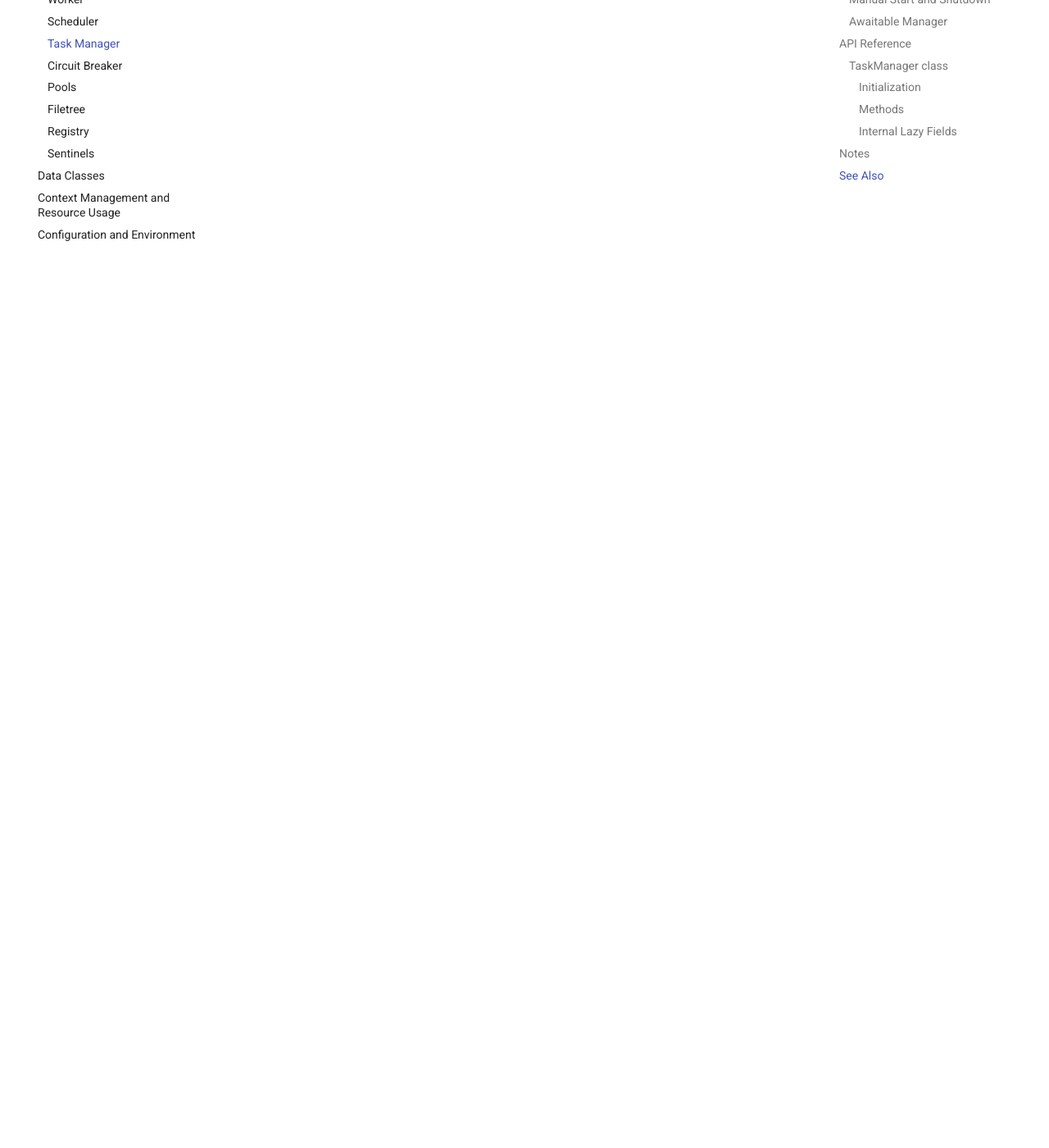
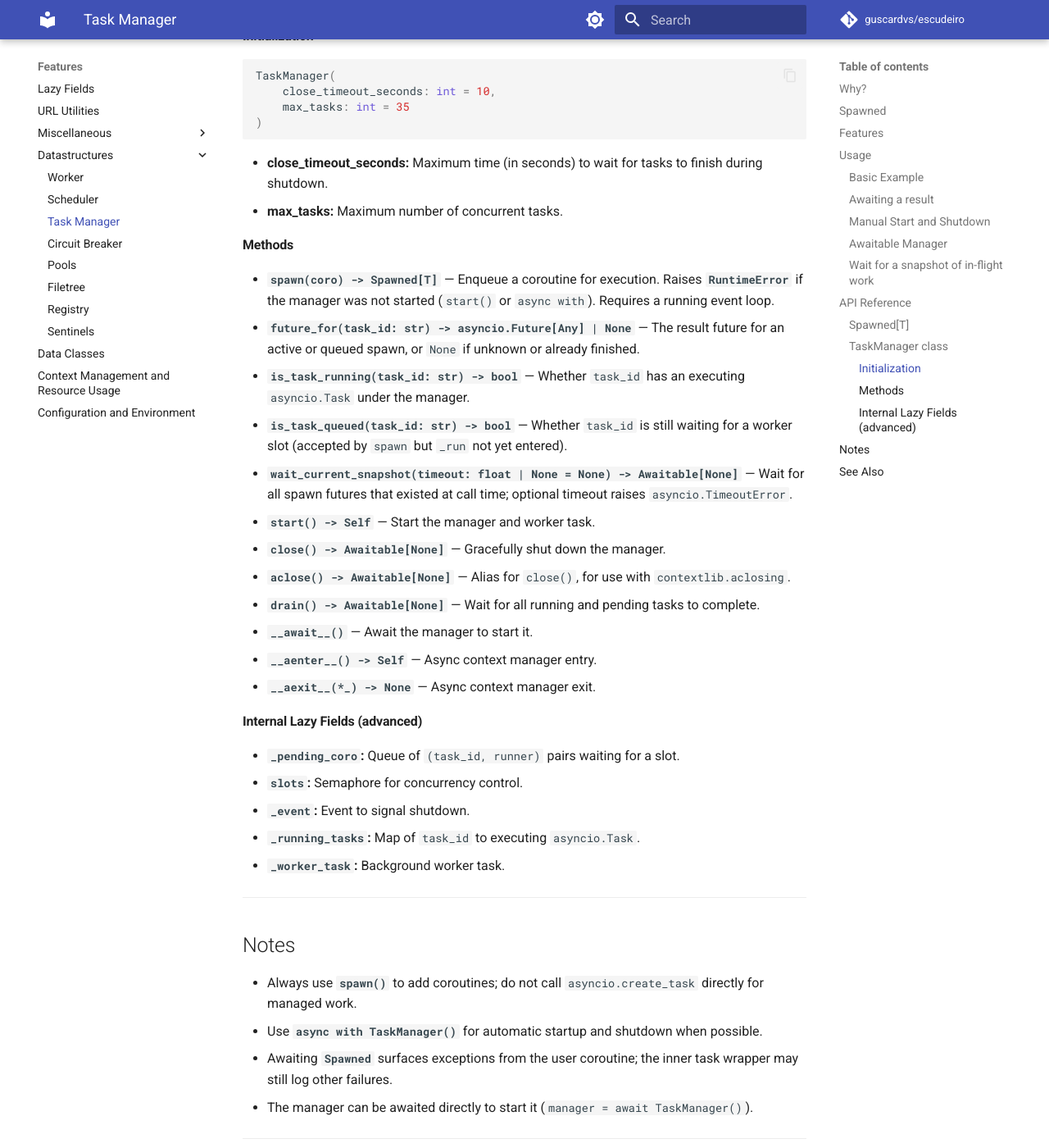
Before and after one commit to guscardvs/escudeiro, an MkDocs documentation site: the page built from docs/features/datastructures/manager.md, in a window 1280 px wide and 1400 px high, scrolled down 3751 px. Shown: the whole window at 82% size. Built offline with MkDocs 1.6.1 and Material for MkDocs 9.7.7, drawn with Linux system fonts in a browser that asks for light colours; comment, search, counter and statistics services are not loaded; the version menu is left out; some of the changed text lies outside the part shown.

Commit message:
bump: version 0.4.0 → 0.5.0
### Breaking Change
- **TaskManager.spawn** now returns **`Spawned`** (an awaitable handle) instead of `None`.

### Features
- Introduced `future_for`, `is_task_running`, `is_task_queued`, and `wait_current_snapshot` for enhanced task management.
- Updated documentation for the new spawn API and helpers.

### Changes
- Updated version across all relevant files to 0.5.0.

````diff
--- a/Cargo.toml
+++ b/Cargo.toml
@@ -1,6 +1,6 @@
 [package]
 name = "escudeiro"
-version = "0.4.0"
+version = "0.5.0"
 edition = "2024"
 
 [lib]
--- a/docs/features/datastructures/manager.md
+++ b/docs/features/datastructures/manager.md
@@ -1,12 +1,19 @@
 # TaskManager
 
-The `TaskManager` class provides a robust, asynchronous task management utility for Python, designed to control and monitor concurrent coroutine execution. It offers features such as concurrency limits, graceful shutdown, and context manager support, making it a safer and more manageable alternative to using `asyncio.create_task` directly.
+The `TaskManager` class provides a robust, asynchronous task management utility
+for Python, designed to control and monitor concurrent coroutine execution. It
+offers features such as concurrency limits, graceful shutdown, and context
+manager support, making it a safer and more manageable alternative to using
+`asyncio.create_task` directly.
 
 ---
 
 ## Why?
 
-While `asyncio.create_task` is the standard way to schedule coroutines in Python, it leaves the developer responsible for tracking, limiting, and cleaning up tasks. This can lead to resource leaks, unhandled exceptions, and difficulty in shutting down applications gracefully.
+While `asyncio.create_task` is the standard way to schedule coroutines in
+Python, it leaves the developer responsible for tracking, limiting, and
+cleaning up tasks. This can lead to resource leaks, unhandled exceptions, and
+difficulty in shutting down applications gracefully.
 
 **Example with `asyncio.create_task`:**
 
@@ -32,9 +39,35 @@
 
 - **Concurrency control:** `TaskManager` enforces a maximum number of concurrent tasks.
 - **Graceful shutdown:** Ensures all tasks are completed or cancelled within a timeout.
-- **Tracking:** Tasks are tracked by unique IDs for easier management.
+- **Tracking:** Each spawn gets a stable `task_id` and a result future; helpers expose queued vs running state.
 - **Context manager:** Integrates with `async with` for automatic resource management.
-- **Exception handling:** Catches and logs exceptions from tasks.
+- **Exception handling:** Exceptions from scheduled work can be observed by awaiting the returned `Spawned` handle; the outer task wrapper still logs failures.
+
+---
+
+## `Spawned`
+
+`spawn` returns **`Spawned[T]`**: a small handle that is **awaitable** (it
+delegates to an internal `asyncio.Future[T]`), exposes **`task_id`**, and
+shares the same future as **`future_for(task_id)`** while the work is in flight.
+
+```python
+from escudeiro.ds import Spawned, TaskManager
+
+async def work() -> int:
+    return 7
+
+async def main():
+    manager = await TaskManager().start()
+    spawned: Spawned[int] = manager.spawn(work())
+    assert manager.future_for(spawned.task_id) is spawned.future
+    n = await spawned  # same as await spawned.future
+    assert n == 7
+    await manager.close()
+```
+
+Fire-and-forget remains valid: you do not have to await `Spawned` if you only
+care about side effects and shutdown via `close` / `drain`.
 
 ---
 
@@ -42,9 +75,10 @@
 
 - **Concurrency limiting** via `max_tasks`
 - **Graceful shutdown** with configurable timeout
-- **Automatic task tracking** and cleanup
-- **Context manager** and `await` support
-- **Exception handling** for all tasks
+- **Spawn handles** (`Spawned`) with optional await for results and exceptions
+- **Introspection:** `future_for`, `is_task_running`, `is_task_queued`
+- **Snapshot wait:** `wait_current_snapshot` waits only for futures present at call time
+- **Context manager** and `await` support for starting the manager
 - **Type-safe and dataclass-based**
 
 ---
@@ -70,9 +104,27 @@
 asyncio.run(main())
 ```
 
+### Awaiting a result
+
+```python
+from escudeiro.ds import TaskManager
+
+async def compute(x: int) -> int:
+    return x * 2
+
+async def main():
+    async with TaskManager() as manager:
+        out = await manager.spawn(compute(21))
+        assert out == 42
+
+# asyncio.run(main())
+```
+
 ### Manual Start and Shutdown
 
 ```python
+from escudeiro.ds import TaskManager
+
 manager = await TaskManager(max_tasks=5).start()
 for coro in coros:
     manager.spawn(coro)
@@ -82,14 +134,36 @@
 ### Awaitable Manager
 
 ```python
+from escudeiro.ds import TaskManager
+
 manager = await TaskManager(max_tasks=2)
 manager.spawn(my_coro(1))
 await manager.close()
 ```
 
+### Wait for a snapshot of in-flight work
+
+`wait_current_snapshot` copies the set of spawn result futures **once** at entry,
+then `asyncio.gather`s them. Spawns created **after** the call begins are not
+part of that wait. With `timeout`, propagates `asyncio.TimeoutError` if the
+snapshot does not finish in time.
+
+```python
+await manager.wait_current_snapshot()
+await manager.wait_current_snapshot(timeout=30.0)
+```
+
 ---
 
 ## API Reference
+
+### `Spawned[T]`
+
+Dataclass returned by `TaskManager.spawn`.
+
+- **`task_id: str`** — Stable id for this spawn until the future completes.
+- **`future: asyncio.Future[T]`** — Completes with the coroutine result or exception.
+- **`await spawned`** — Equivalent to awaiting `spawned.future`.
 
 ### `TaskManager` class
 
@@ -107,31 +181,35 @@
 
 #### Methods
 
-- `spawn(coro: Coroutine) -> None`: Enqueue a coroutine for execution.
-- `start() -> Self`: Start the manager and worker task.
-- `close() -> Awaitable[None]`: Gracefully shut down the manager.
-- `aclose() -> Awaitable[None]`: Alias for `close()`, for use with `contextlib.aclosing`.
-- `drain() -> Awaitable[None]`: Wait for all running and pending tasks to complete.
-- `__await__()`: Await the manager to start it.
-- `__aenter__() -> Self`: Async context manager entry.
-- `__aexit__(*_) -> None`: Async context manager exit.
+- **`spawn(coro) -> Spawned[T]`** — Enqueue a coroutine for execution. Raises **`RuntimeError`** if the manager was not started (`start()` or `async with`). Requires a running event loop.
+- **`future_for(task_id: str) -> asyncio.Future[Any] | None`** — The result future for an active or queued spawn, or `None` if unknown or already finished.
+- **`is_task_running(task_id: str) -> bool`** — Whether `task_id` has an executing `asyncio.Task` under the manager.
+- **`is_task_queued(task_id: str) -> bool`** — Whether `task_id` is still waiting for a worker slot (accepted by `spawn` but `_run` not yet entered).
+- **`wait_current_snapshot(timeout: float | None = None) -> Awaitable[None]`** — Wait for all spawn futures that existed at call time; optional timeout raises `asyncio.TimeoutError`.
+- **`start() -> Self`** — Start the manager and worker task.
+- **`close() -> Awaitable[None]`** — Gracefully shut down the manager.
+- **`aclose() -> Awaitable[None]`** — Alias for `close()`, for use with `contextlib.aclosing`.
+- **`drain() -> Awaitable[None]`** — Wait for all running and pending tasks to complete.
+- **`__await__()`** — Await the manager to start it.
+- **`__aenter__() -> Self`** — Async context manager entry.
+- **`__aexit__(*_) -> None`** — Async context manager exit.
 
-#### Internal Lazy Fields
+#### Internal Lazy Fields (advanced)
 
-- `_pending_coro`: Queue of pending coroutines.
-- `slots`: Semaphore for concurrency control.
-- `_event`: Event to signal shutdown.
-- `_running_tasks`: Dictionary of running tasks.
-- `_worker_task`: Background worker task.
+- **`_pending_coro`:** Queue of `(task_id, runner)` pairs waiting for a slot.
+- **`slots`:** Semaphore for concurrency control.
+- **`_event`:** Event to signal shutdown.
+- **`_running_tasks`:** Map of `task_id` to executing `asyncio.Task`.
+- **`_worker_task`:** Background worker task.
 
 ---
 
 ## Notes
 
-- Always use `spawn()` to add coroutines; do not call `asyncio.create_task` directly.
-- Use as an async context manager (`async with`) for automatic startup and shutdown.
-- Exceptions in tasks are logged but do not stop the manager.
-- The manager can be awaited directly to start it.
+- Always use **`spawn()`** to add coroutines; do not call `asyncio.create_task` directly for managed work.
+- Use **`async with TaskManager()`** for automatic startup and shutdown when possible.
+- Awaiting **`Spawned`** surfaces exceptions from the user coroutine; the inner task wrapper may still log other failures.
+- The manager can be awaited directly to start it (`manager = await TaskManager()`).
 
 ---
 
--- a/escudeiro/__version__.py
+++ b/escudeiro/__version__.py
@@ -1,2 +1,2 @@
-__version__ = "0.4.0"
+__version__ = "0.5.0"
 __version_info__ = tuple(int(i) for i in __version__.split("."))
--- a/pyproject.toml
+++ b/pyproject.toml
@@ -1,6 +1,6 @@
 [project]
 name = "escudeiro"
-version = "0.4.0"
+version = "0.5.0"
 description = "The squire to your python projects."
 authors = [{ name = "Gustavo Cardoso", email = "dev.guscardvs@proton.me" }]
 readme = "README.md"
````
Also changed, not shown: other parts of docs/features/datastructures/manager.md (+2 -2 lines), CHANGELOG.md (+20 -0 lines), 5 other files.
